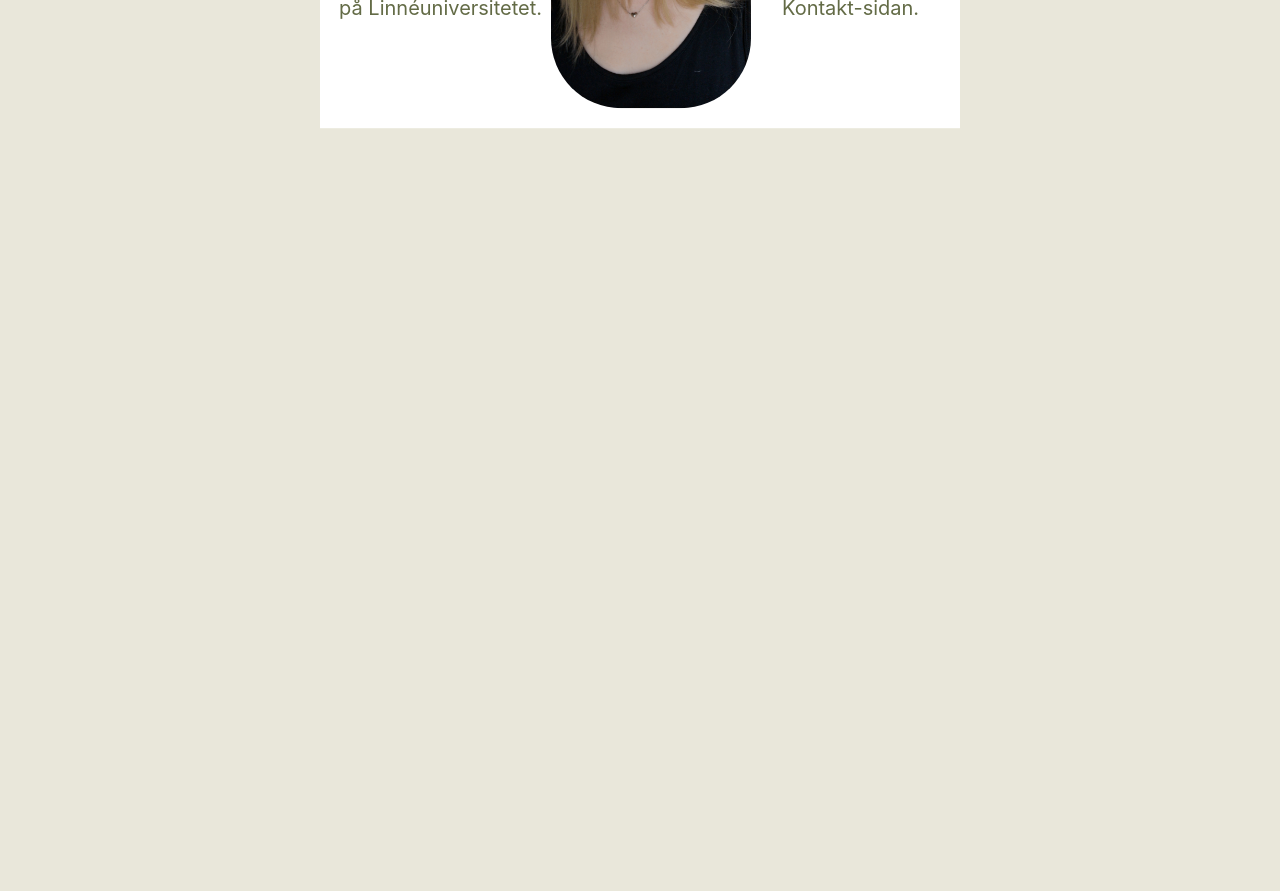
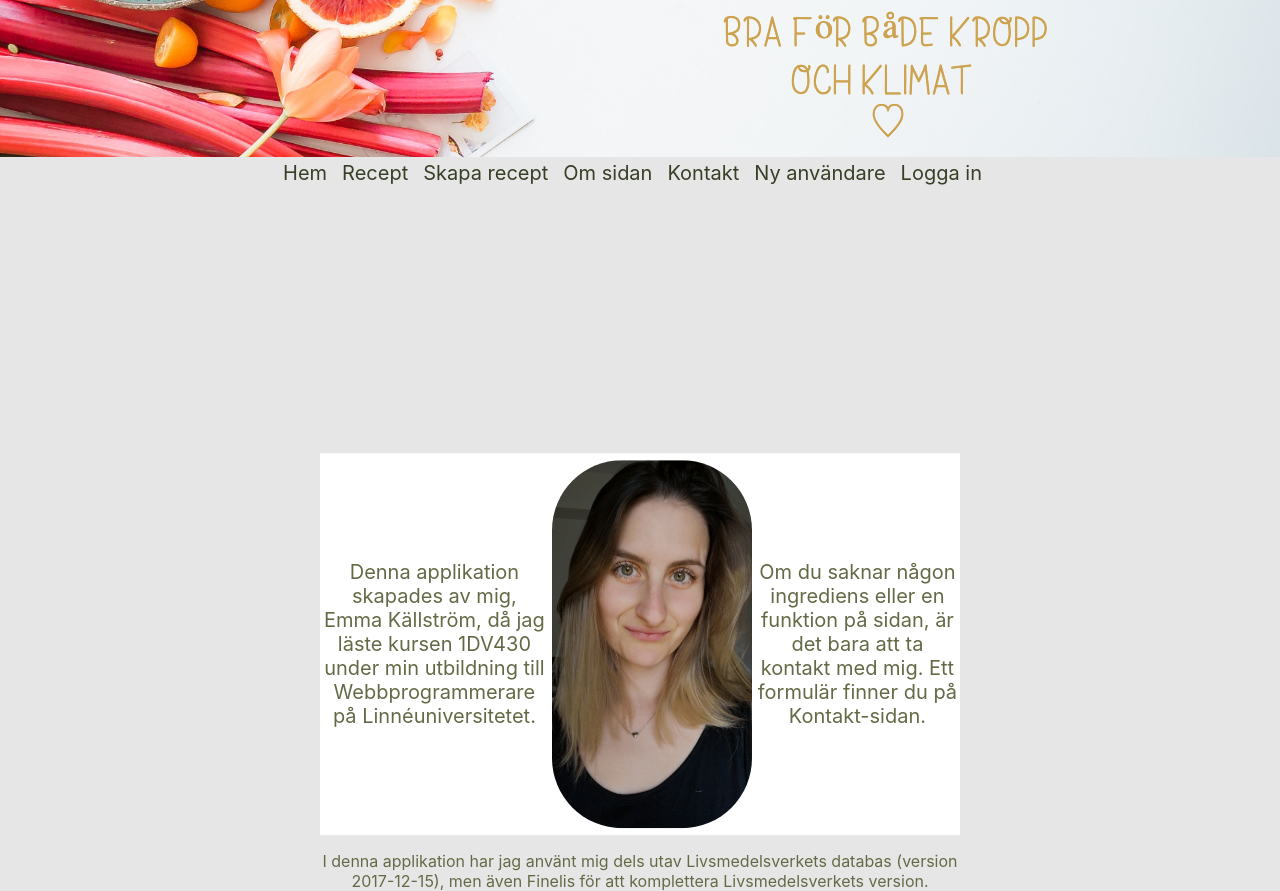
Before and after one commit to codesis/mern_project, a React (Create React App) app in the folder client/: page /om in a window 1280 px wide. Shown: the part 420-1311 px from the top of the page. Before the commit the page ends 800 px from the top, so only its background shows below. Built offline with nearby package versions, Linux system fonts and the light colour scheme.

Commit message:
Fixed the styling

```diff
--- a/client/src/App.css
+++ b/client/src/App.css
@@ -1,5 +1,5 @@
 body {
-    background-color: #e9e7da;
+    background-color: rgb(231, 230, 230);
     font-family: -apple-system, BlinkMacSystemFont, "Segoe UI", "Roboto", "Oxygen",
     "Ubuntu", "Cantarell", "Fira Sans", "Droid Sans", "Helvetica Neue",
     sans-serif;
@@ -11,8 +11,11 @@ body {
     flex-wrap: wrap;
     align-items: center;
     justify-content: space-between;
-    padding: 0rem 1rem;
-    float: right;
+    padding-top: 1rem;
+    float: left;
+    top: 60%;
+    left: 50%;
+    transform: translate(-50%, -50%);
   }
   .navbar-ul {
     display: flex;
--- a/client/src/App.js
+++ b/client/src/App.js
@@ -8,6 +8,7 @@ import { Provider } from 'react-redux'
 import store from './store'
 
 import "./App.css";
+import header from './header.jpg'
 
 import Index from './components/home/home'
 import RecipesList from './components/recipes/allrecipes'
@@ -51,6 +52,7 @@ class App extends Component {
       <Provider store={store}>
       <Router>
       <div className="container">
+      <img src={header} alt="header"/>
       <Navbar />
         <br/>
        <Route path="/" exact component={Index} />
--- a/client/src/components/about/about.css
+++ b/client/src/components/about/about.css
@@ -1,14 +1,29 @@
 .about {
     font-size: 20px;
     max-width: 700px;
+    height: 100%;
 }
-.row {
+.aboutRow {
     background-color: white;
-    padding: 12px;
-    text-align: center;
+    display: -ms-flexbox;
+    display: flex;
+    -ms-flex-pack: center;
+        justify-content: center;
+    -ms-flex-align: center;
+        align-items: center;
+    padding: 2px;
+    position: absolute;
+    top: 125%;
+    left: 50%;
+    transform: translate(-50%, -50%);
 }
 .about img {
     width: 100%;
     height: auto;
     padding: 5px;
 }
+.footer {
+    top: 100%;
+    position: absolute;
+    font-size: 16px;
+}
--- a/client/src/components/about/about.js
+++ b/client/src/components/about/about.js
@@ -8,15 +8,21 @@ export default class About extends Component {
             <div className="content">
             <br/>
             <div className="about">
-            <div style={{ marginTop: '4rem' }} className='row'>
-            <span><p>Denna applikation skapades av mig, Emma Källström, då jag
+            <div style={{ marginTop: '4rem' }} className='aboutRow'>
+            <p><span>
+            Denna applikation skapades av mig, Emma Källström, då jag
             läste kursen 1DV430 under min utbildning till Webbprogrammerare
-            på Linnéuniversitetet.</p>
-            </span>
+            på Linnéuniversitetet.
+            </span></p>
             <img src={selfie} alt="selfie" style={{width:200, borderRadius: 150/2 }}></img>
-            <span><p>Om du saknar någon ingrediens eller en funktion på sidan, är det
-            bara att ta kontakt med mig. Ett formulär finner du på Kontakt-sidan.</p>
-            </span>
+            <p><span>
+            Om du saknar någon ingrediens eller en funktion på sidan, är det
+            bara att ta kontakt med mig. Ett formulär finner du på Kontakt-sidan.
+            </span></p>
+            <p className="footer"><span>
+            I denna applikation har jag använt mig dels utav Livsmedelsverkets databas (version 2017-12-15),
+            men även Finelis för att komplettera Livsmedelsverkets version.
+            </span></p>
             </div>
             </div>
             </div>
--- a/client/src/components/auth/auth.css
+++ b/client/src/components/auth/auth.css
@@ -11,7 +11,7 @@ input[type=password], input[type=email], input[type=text] {
         align-items: center;
     padding: 15px;
     position: absolute;
-    top: 35%;
+    top: 123%;
     left: 50%;
     transform: translate(-50%, -50%);
 }
--- a/client/src/components/auth/login.js
+++ b/client/src/components/auth/login.js
@@ -72,7 +72,7 @@ return (
                   })}
                   placeholder='email'
                 />
-                <label htmlFor='email'>Email</label>
+                <label htmlFor='email'></label>
                 <span className="red-text">
                 {errors.email}
                 {errors.emailnotfound}
@@ -90,7 +90,7 @@ return (
                   })}
                   placeholder="lösenord"
                 />
-                <label htmlFor='password'>Lösenord</label>
+                <label htmlFor='password'></label>
                 <span className="red-text">
                 {errors.password}
                 {errors.passwordincorrect}
--- a/client/src/components/auth/register.js
+++ b/client/src/components/auth/register.js
@@ -76,7 +76,7 @@ class Register extends Component {
                   placeholder="namn"
                   className={classnames('', { invalid: errors.name })}
                 />
-                <label htmlFor='name'>Namn</label>
+                <label htmlFor='name'></label>
                 <span className='red-text'>{errors.name}</span>
               </div>
               <div className='input-field col s12'>
@@ -89,7 +89,7 @@ class Register extends Component {
                   placeholder="email"
                   className={classnames('', { invalid: errors.email })}
                 />
-                <label htmlFor='email'>Email</label>
+                <label htmlFor='email'></label>
                 <span className="red-text">{errors.email}</span>
               </div>
               <div className='input-field col s12'>
@@ -102,7 +102,7 @@ class Register extends Component {
                   placeholder="lösenord"
                   className={classnames('', { invalid: errors.password })}
                 />
-                <label htmlFor='password'>Lösenord</label>
+                <label htmlFor='password'></label>
                 <span className="red-text">{errors.password}</span>
               </div>
               <div className='input-field col s12'>
@@ -115,7 +115,7 @@ class Register extends Component {
                   placeholder="repetera lösenord"
                   className={classnames('', { invalid: errors.password2 })}
                 />
-                <label htmlFor='password2'>Repetera lösenord</label>
+                <label htmlFor='password2'></label>
                 <span className="red-text">{errors.password2}</span>
               </div>
               <div className='col s12' style={{ paddingLeft: '11.250px' }}>
--- a/client/src/components/home/home.js
+++ b/client/src/components/home/home.js
@@ -1,6 +1,7 @@
 import React, { Component } from 'react'
 import './home.css'
-import header from './bgContact.jpg'
+import example from './bgContact.jpg'
+// import header from './header.jpg'
 
 /**
  * Index holding the index page, displaying
@@ -12,33 +13,30 @@ export default class Index extends Component {
         return (
             <div className="content">
             <br/>
-            <p className="welc">Välkommen!</p>
-               <div className="header">
-                   <img src={header} alt="header" style={{width:800, borderRadius: 400/2 }}/>
-                </div>
+            <p className="welc"></p>
                 <br/>
                 <div className="gallery-home">
-                  <img src={header} alt="frukost" width="600" height="400"/>
+                  <img src={example} alt="frukost" width="600" height="400"/>
                   <div className="r-titel">Här står frukostens titel</div>
                 </div>
                 <div className="gallery-home">
-                  <img src={header} alt="lunch" width="600" height="400"/>
+                  <img src={example} alt="lunch" width="600" height="400"/>
                   <div className="r-titel">Här står lunchens titel</div>
                 </div>
                 <div className="gallery-home">
-                  <img src={header} alt="middag" width="600" height="400"/>
+                  <img src={example} alt="middag" width="600" height="400"/>
                   <div className="r-titel">Här står middagens titel</div>
                 </div>
                 <div className="gallery-home">
-                  <img src={header} alt="dessert" width="600" height="400"/>
+                  <img src={example} alt="dessert" width="600" height="400"/>
                   <div className="r-titel">Här står dessertens titel</div>
                 </div>
                 <div className="gallery-home">
-                  <img src={header} alt="barnfavoriter" width="600" height="400"/>
+                  <img src={example} alt="barnfavoriter" width="600" height="400"/>
                   <div className="r-titel">Här står barnfavons titel</div>
                 </div>
                 <div className="gallery-home">
-                 <img src={header} alt="special" width="200" height="400"/>
+                 <img src={example} alt="special" width="200" height="400"/>
                  <div className="r-titel">Här står specialens titel</div>
                 </div>
             </div>
--- a/client/src/components/recipes/allrecipes.css
+++ b/client/src/components/recipes/allrecipes.css
@@ -12,7 +12,7 @@
         align-items: center;
     padding: 15px;
     position: absolute;
-    top: 35%;
+    top: 115%;
     left: 50%;
     transform: translate(-50%, -50%);
 }
--- a/client/src/components/recipes/allrecipes.js
+++ b/client/src/components/recipes/allrecipes.js
@@ -39,7 +39,6 @@ export default class RecipesList extends Component {
         const { data, value } = this.state
         return (
             <div>
-            <h3>Alla recept</h3>
             <form className="search">
             <button className="btn-search" type="button" style={{borderStyle: "none"}}><i className="fas fa-search"></i></button>
             <input type="search" style={{borderStyle: "none"}} value={value} onChange={this.handleChange} placeholder="Sök recept eller kategori här.."/>
```
Also changed, not shown: client/src/header.jpg (added).
